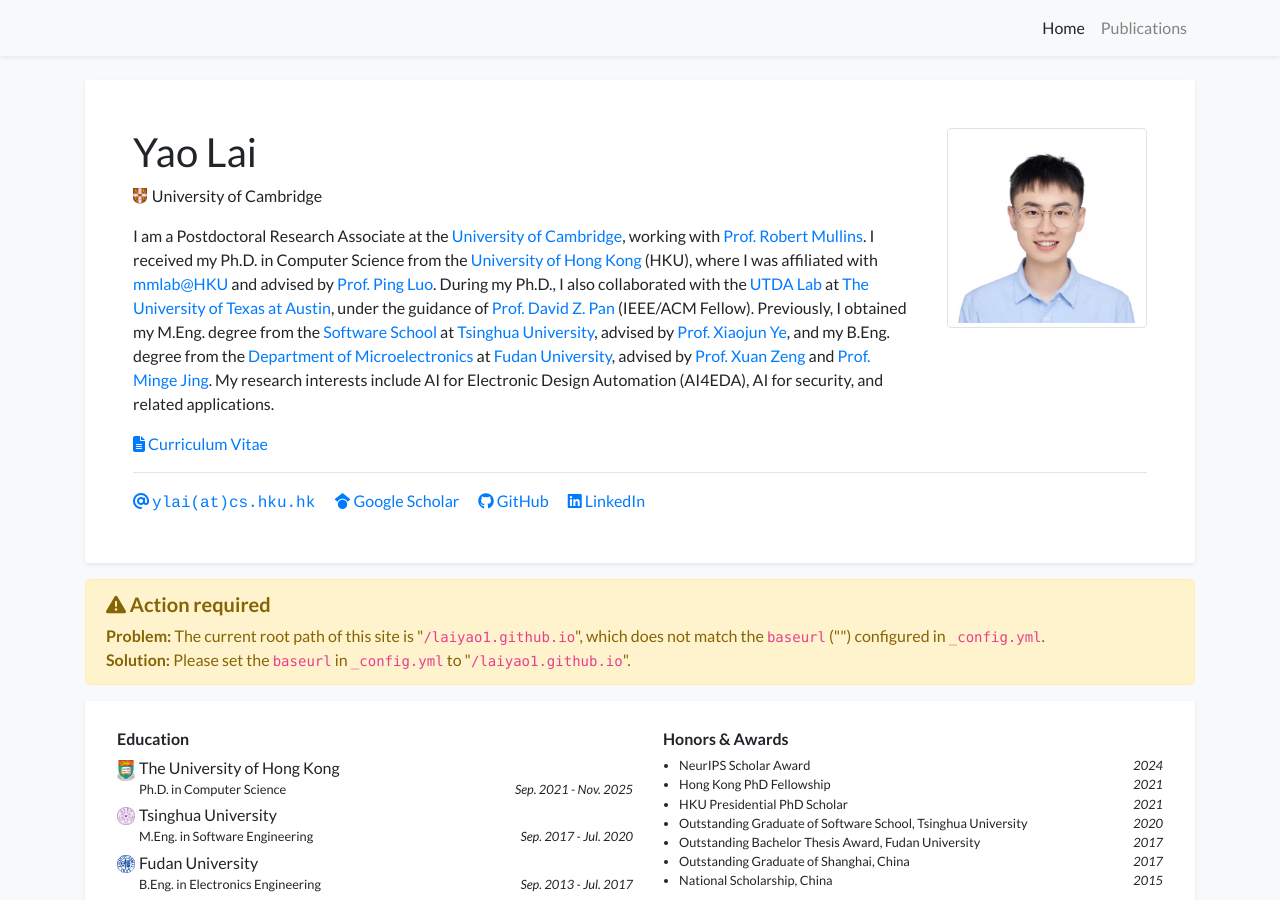
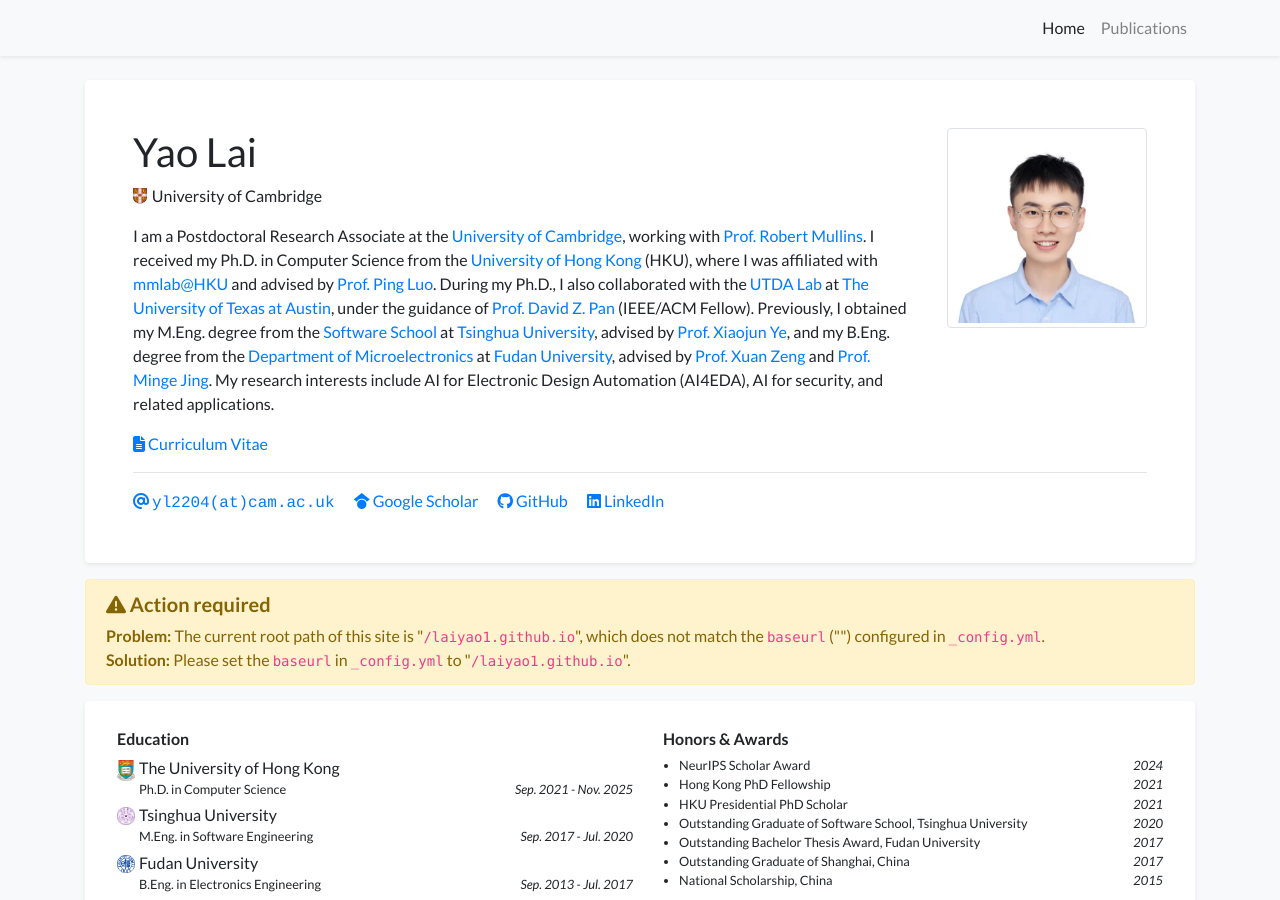
Before and after one commit to laiyao1/laiyao1.github.io, a Jekyll site: the page built from index.html, in a window 1280 px wide and 900 px high. Built offline with Jekyll 4.4.1, drawn with Linux system fonts in a browser that asks for light colours; a style sheet for code colours, icons or effects is not loaded.

Commit message:
update cambridge email

```diff
--- a/_data/profile.yml
+++ b/_data/profile.yml
@@ -8,7 +8,7 @@ positions:
 # - name: Position 2 without logo
 
 
-email: "ylai@cs.hku.hk"
+email: "yl2204@cam.ac.uk"
 cv_link: /assets/files/resume2025.pdf
 gscholar: 9Oxeo68AAAAJ
 github: laiyao1
```
